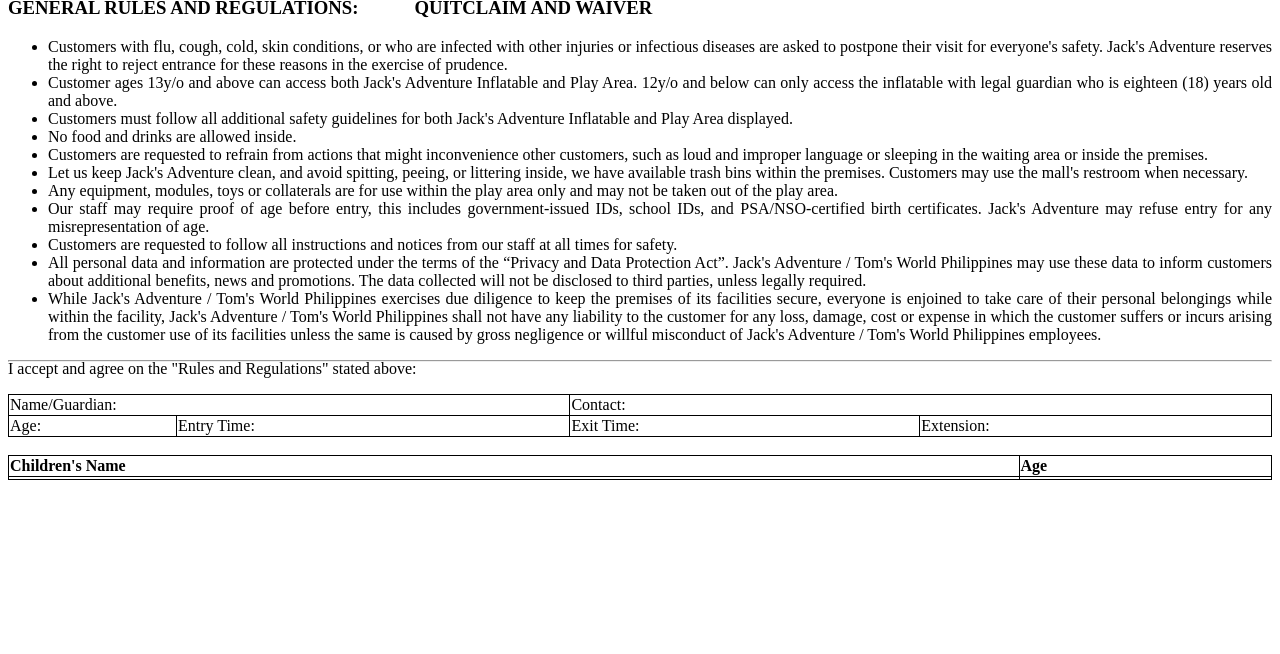
After one commit to carlocano03/GuestMonitoringSystem, a CodeIgniter app: the page made by application/views/pdf/quit_claim.php in a window 1280 px wide. The commit adds this page. Shown: the part 146-800 px from the top of the page. Run offline with CodeIgniter, Linux system fonts and the light colour scheme; lists and menus that the app fills with data are empty.

Commit message:
Fix other issues

```diff
--- /dev/null
+++ b/application/views/pdf/quit_claim.php
@@ -0,0 +1,77 @@
+<!DOCTYPE html>
+<html lang="en">
+<head>
+    <meta charset="UTF-8">
+    <meta http-equiv="X-UA-Compatible" content="IE=edge">
+    <meta name="viewport" content="width=device-width, initial-scale=1.0">
+    <title>Quit Claim</title>
+</head>
+<style>
+    .header {
+        text-align: center;
+    }
+    .body {
+        text-align: justify;
+    }
+    #guardian {
+        width: 100%;
+        border-collapse: collapse;
+    }
+    #guardian th, td {
+        border: 1px solid black;
+    }
+</style>
+<body>
+    <div class="header">
+        <img src="<?= base_url('assets/img/jacks.png')?>" width="150">
+        <img src="<?= base_url('assets/img/logo/infla.png')?>" width="200">
+        <img src="<?= base_url('assets/img/logo/par.png')?>" width="200">
+    </div>
+    <div class="header-title">
+        <h3>GENERAL RULES AND REGULATIONS: &nbsp;&nbsp;&nbsp;&nbsp;&nbsp;&nbsp;&nbsp;&nbsp;&nbsp;&nbsp;&nbsp;QUITCLAIM AND WAIVER</h3>
+    </div>
+    <div class="body">
+        <ul>
+            <li>Customers with flu, cough, cold, skin conditions, or who are infected with other injuries or infectious diseases are asked to postpone their visit for everyone's safety. Jack's Adventure reserves the right to reject entrance for these reasons in the exercise of prudence.</li>
+            <li>Customer ages 13y/o and above can access both Jack's Adventure Inflatable and Play Area. 12y/o and below can only access the inflatable with legal guardian who is eighteen (18) years old and above.</li>
+            <li>Customers must follow all additional safety guidelines for both Jack's Adventure Inflatable and Play Area displayed.</li>
+            <li>No food and drinks are allowed inside.</li>
+            <li>Customers are requested to refrain from actions that might inconvenience other customers, such as loud and improper language or sleeping in the waiting area or inside the premises.</li>
+            <li>Let us keep Jack's Adventure clean, and avoid spitting, peeing, or littering inside, we have available trash bins within the premises. Customers may use the mall's restroom when necessary.</li>
+            <li>Any equipment, modules, toys or collaterals are for use within the play area only and may not be taken out of the play area.</li>
+            <li>Our staff may require proof of age before entry, this includes government-issued IDs, school IDs, and PSA/NSO-certified birth certificates. Jack's Adventure may refuse entry for any misrepresentation of age.</li>
+            <li>Customers are requested to follow all instructions and notices from our staff at all times for safety.</li>
+            <li>All personal data and information are protected under the terms of the “Privacy and Data Protection Act”. Jack's Adventure / Tom's World Philippines may use these data to inform customers about additional benefits, news and promotions. The data collected will not be disclosed to third parties, unless legally required.</li>
+            <li>While Jack's Adventure / Tom's World Philippines exercises due diligence to keep the premises of its facilities secure, everyone is enjoined to take care of their personal belongings while within the facility, Jack's Adventure / Tom's World Philippines shall not have any liability to the customer for any loss, damage, cost or expense in which the customer suffers or incurs arising from the customer use of its facilities unless the same is caused by gross negligence or willful misconduct of Jack's Adventure / Tom's World Philippines employees.</li>
+        </ul>
+        <hr>
+        <p style="margin-top:-10px;">I accept and agree on the "Rules and Regulations" stated above:</p>
+        <table id="guardian">
+            <tr>
+                <td colspan="2">Name/Guardian:</td>
+                <td colspan="2">Contact:</td>
+            </tr>
+            <tr>
+                <td>Age:</td>
+                <td>Entry Time:</td>
+                <td>Exit Time:</td>
+                <td>Extension:</td>
+            </tr>
+        </table>
+        <br>
+        <table id="guardian">
+            <tr>
+                <th>Children's Name</th>
+                <th>Age</th>
+            </tr>
+            <tbody>
+                <tr>
+                    <td></td>
+                    <td></td>
+                </tr>
+            </tbody>
+        </table>
+    </div>
+
+</body>
+</html>
--- a/application/views/pdf/sales_report.php
+++ b/application/views/pdf/sales_report.php
@@ -92,7 +92,6 @@
                             $sales = $this->db
                                 ->select("SUM(total_amt) as total_sales")
                                 ->from('consumable_stocks')
-                                ->where('guest_id', $list->guest_id)
                                 ->where('type_id', 0)
                                 ->get()
                                 ->row();
@@ -100,7 +99,6 @@
                             $inv_sales = $this->db
                                 ->select("SUM(total_amt) as total_inv")
                                 ->from('consumable_stocks')
-                                ->where('guest_id', $list->guest_id)
                                 ->where('type_id !=', 0)
                                 ->get()
                                 ->row();
```
Also changed, not shown: application/controllers/Main.php (+17 -0 lines), application/controllers/Transaction.php (+50 -5 lines), application/models/Transaction_model.php (+9 -5 lines), application/views/dashboard.php (+8 -0 lines).
